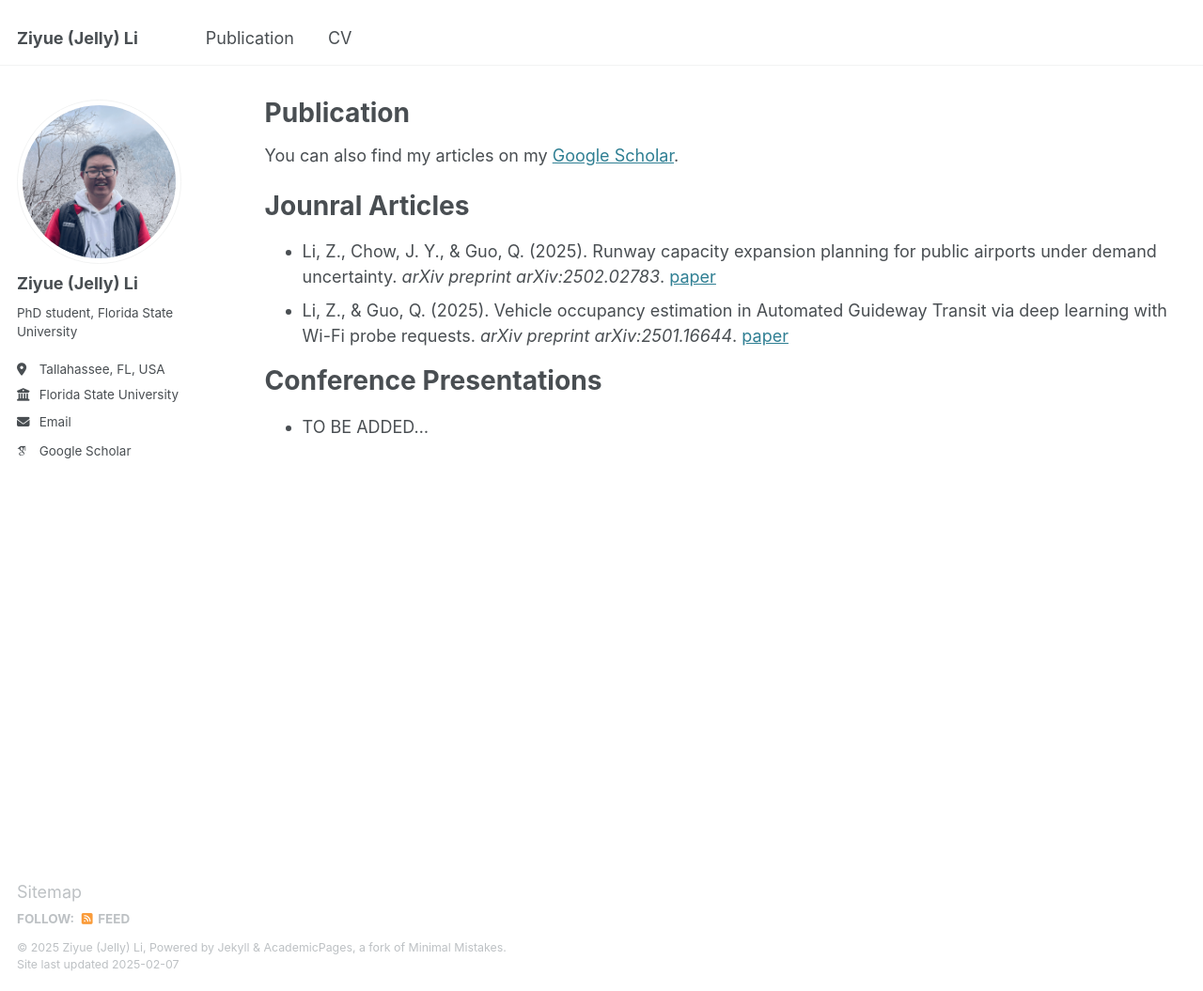
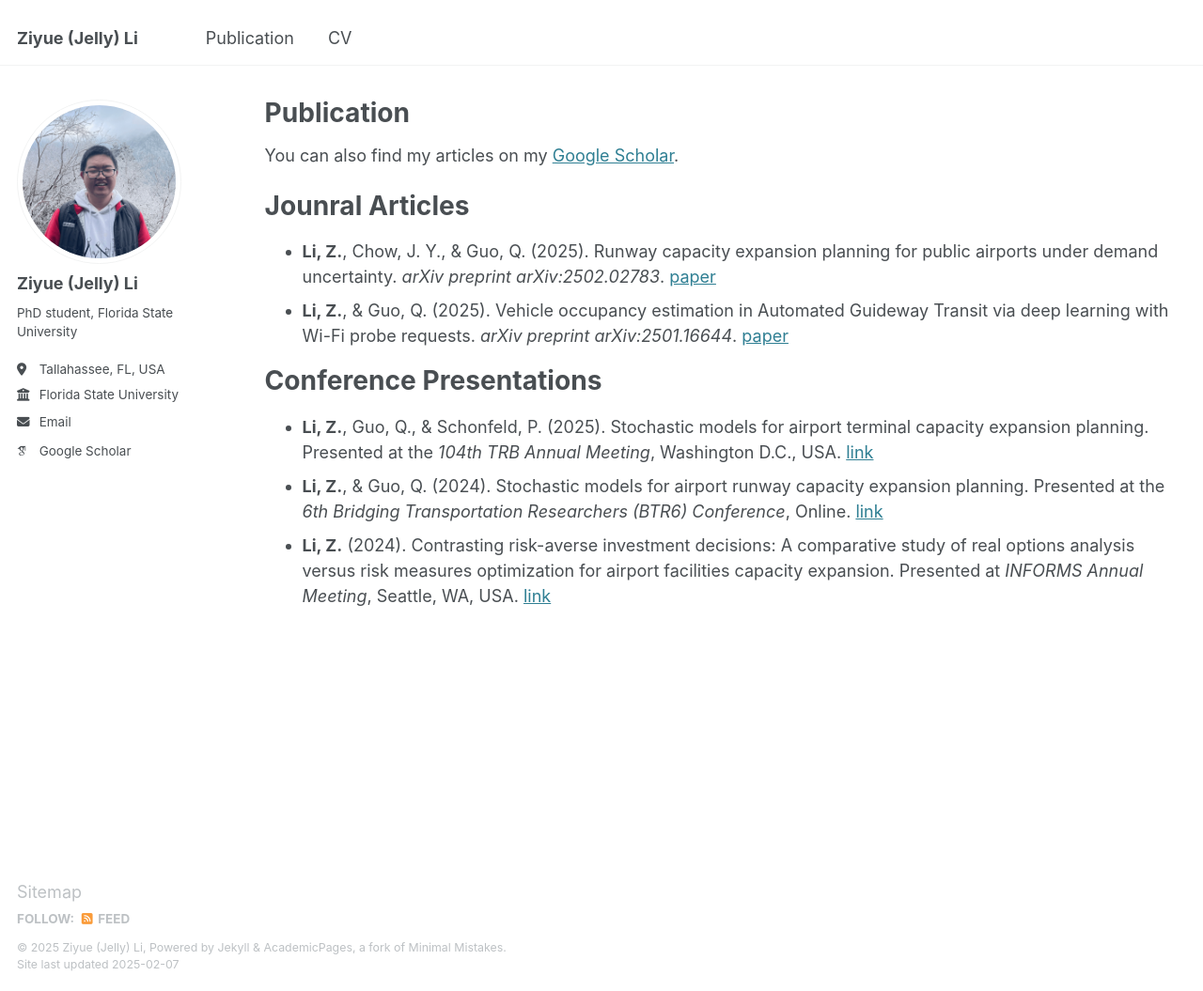
Before and after one commit to liziyue17/liziyue17.github.io, a Jekyll site: the page built from _pages/publication.md, in a window 1280 px wide and 1055 px high. Shown: the whole window at 94% size. Built offline with Jekyll 4.4.1, drawn with Linux system fonts in a browser that asks for light colours; some web fonts are replaced.

Commit message:
Update publication.md

```diff
--- a/_pages/publication.md
+++ b/_pages/publication.md
@@ -14,10 +14,12 @@ You can also find my articles on my [Google Scholar](https://scholar.google.com/
 
 Jounral Articles
 ======
-* Li, Z., Chow, J. Y., & Guo, Q. (2025). Runway capacity expansion planning for public airports under demand uncertainty. *arXiv preprint arXiv:2502.02783*. [paper](https://arxiv.org/abs/2502.02783)
-* Li, Z., & Guo, Q. (2025). Vehicle occupancy estimation in Automated Guideway Transit via deep learning with Wi-Fi probe requests. *arXiv preprint arXiv:2501.16644*. [paper](https://arxiv.org/abs/2501.16644)
+* **Li, Z.**, Chow, J. Y., & Guo, Q. (2025). Runway capacity expansion planning for public airports under demand uncertainty. *arXiv preprint arXiv:2502.02783*. [paper](https://arxiv.org/abs/2502.02783)
+* **Li, Z.**, & Guo, Q. (2025). Vehicle occupancy estimation in Automated Guideway Transit via deep learning with Wi-Fi probe requests. *arXiv preprint arXiv:2501.16644*. [paper](https://arxiv.org/abs/2501.16644)
 
 
 Conference Presentations
 ======
-* TO BE ADDED...
+* **Li, Z.**, Guo, Q., & Schonfeld, P. (2025). Stochastic models for airport terminal capacity expansion planning. Presented at the *104th TRB Annual Meeting*, Washington D.C., USA. [link](https://annualmeeting.mytrb.org/FileUpload/FullPaper?ID=58950&SessionID=22577)
+* **Li, Z.**, & Guo, Q. (2024). Stochastic models for airport runway capacity expansion planning. Presented at the *6th Bridging Transportation Researchers (BTR6) Conference*, Online. [link](https://youtu.be/8qYlGwEOU7w?feature=shared&t=2405)
+* **Li, Z.** (2024). Contrasting risk-averse investment decisions: A comparative study of real options analysis versus risk measures optimization for airport facilities capacity expansion. Presented at *INFORMS Annual Meeting*, Seattle, WA, USA. [link](https://submissions.mirasmart.com/InformsAnnual2024/Itinerary/PresentationDetail.aspx?evdid=5438)
```
